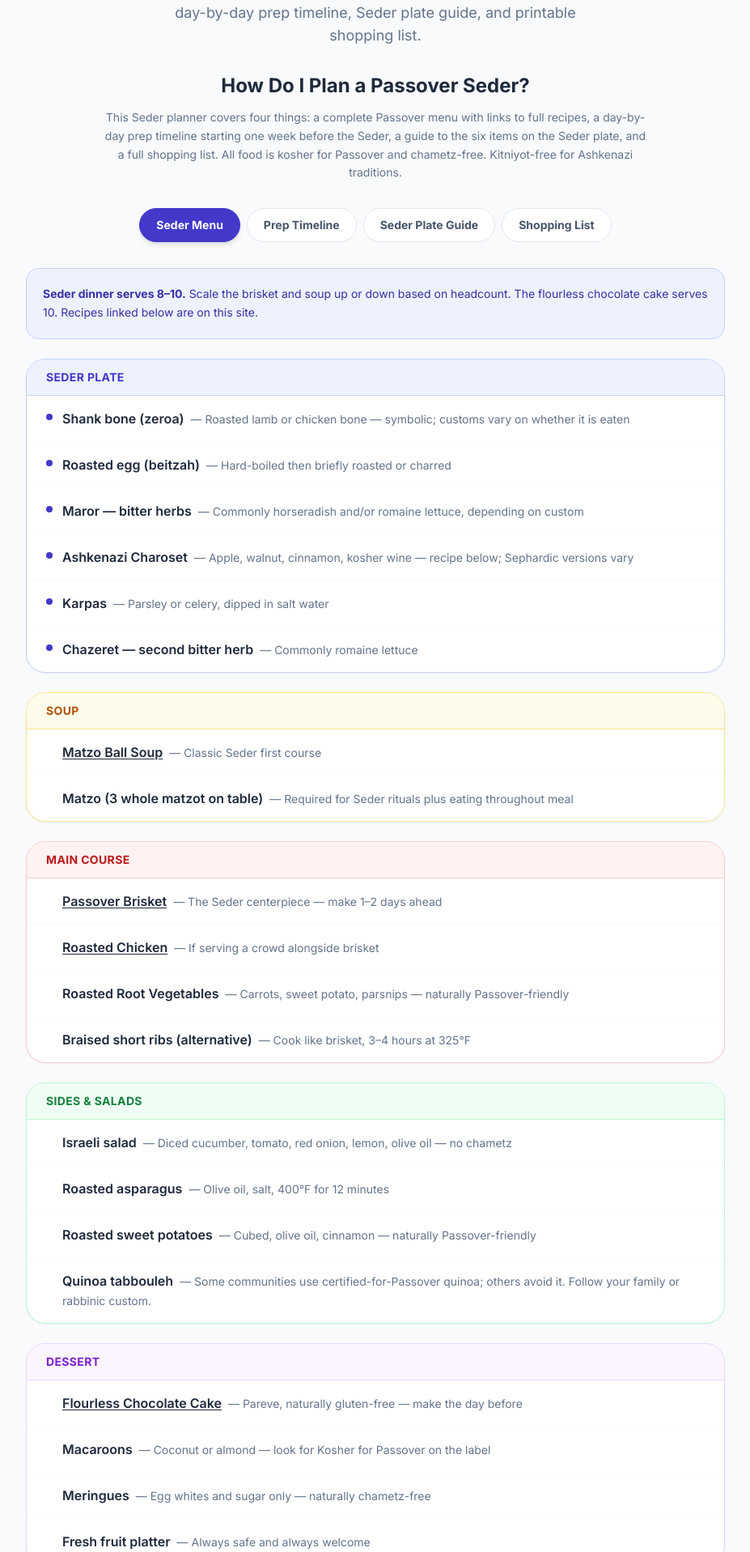
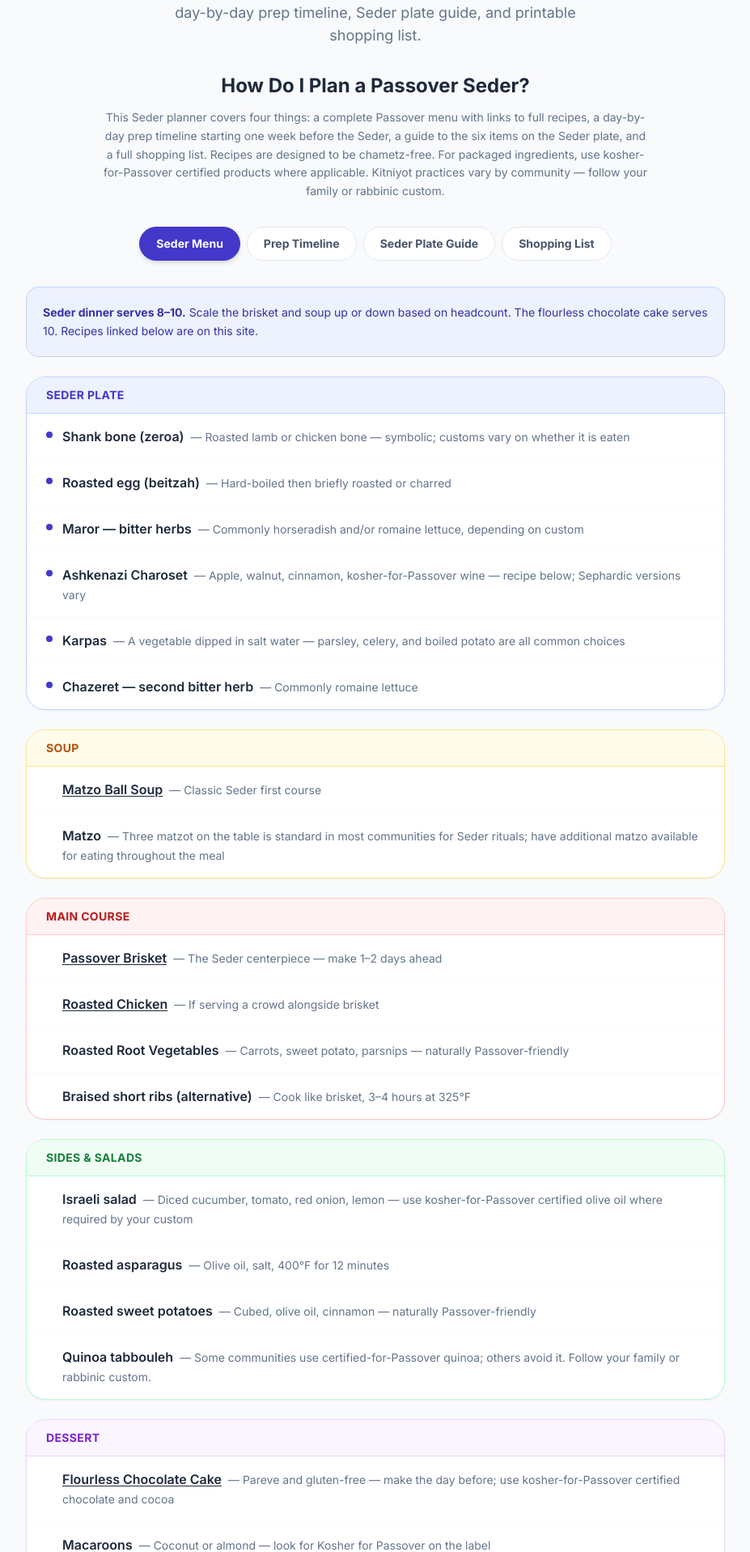
Before and after one commit to arongreenburg-dev/pantrypivot, a React (Vite) app: page /recipes/passover-seder-planner in a window 1280 px wide. Shown: the part 363-2280 px from the top of the page at 81% size, without its empty margins (176-1103 px from the left). Built offline with nearby package versions, Linux system fonts and the light colour scheme.

Commit message:
Fix Passover 2026 dates and halachic accuracy on Seder planner

```diff
--- a/components/recipes/PassoverSederPlanner.tsx
+++ b/components/recipes/PassoverSederPlanner.tsx
@@ -100,7 +100,7 @@ const PassoverSederPlanner: React.FC = () => {
         {
           "@type": "Question",
           "name": "How many matzot are needed for a Seder?",
-          "acceptedAnswer": { "@type": "Answer", "text": "You need three whole matzot on the Seder table — these are used for the rituals of yachatz (breaking the middle matzo) and the afikomen. For eating during the meal, plan roughly 1 box of matzo (10 sheets) per 4–6 people." }
+          "acceptedAnswer": { "@type": "Answer", "text": "In many communities, three whole matzot are placed on the Seder table — the middle one is broken for yachatz and the afikomen. For eating during the meal, plan roughly 1 box of matzo per 4–6 people. Make sure your matzo is certified kosher for Passover." }
         }
       ]
     });
@@ -136,8 +136,8 @@ const PassoverSederPlanner: React.FC = () => {
         { name: 'Shank bone (zeroa)', note: 'Roasted lamb or chicken bone — symbolic; customs vary on whether it is eaten' },
         { name: 'Roasted egg (beitzah)', note: 'Hard-boiled then briefly roasted or charred' },
         { name: 'Maror — bitter herbs', note: 'Commonly horseradish and/or romaine lettuce, depending on custom' },
-        { name: 'Ashkenazi Charoset', note: 'Apple, walnut, cinnamon, kosher wine — recipe below; Sephardic versions vary' },
-        { name: 'Karpas', note: 'Parsley or celery, dipped in salt water' },
+        { name: 'Ashkenazi Charoset', note: 'Apple, walnut, cinnamon, kosher-for-Passover wine — recipe below; Sephardic versions vary' },
+        { name: 'Karpas', note: 'A vegetable dipped in salt water — parsley, celery, and boiled potato are all common choices' },
         { name: 'Chazeret — second bitter herb', note: 'Commonly romaine lettuce' },
       ],
     },
@@ -147,7 +147,7 @@ const PassoverSederPlanner: React.FC = () => {
       accent: 'text-amber-700',
       items: [
         { name: 'Matzo Ball Soup', note: 'Classic Seder first course', link: '/recipes/passover' },
-        { name: 'Matzo (3 whole matzot on table)', note: 'Required for Seder rituals plus eating throughout meal' },
+        { name: 'Matzo', note: 'Three matzot on the table is standard in most communities for Seder rituals; have additional matzo available for eating throughout the meal' },
       ],
     },
     {
@@ -166,7 +166,7 @@ const PassoverSederPlanner: React.FC = () => {
       color: 'bg-green-50 border-green-200',
       accent: 'text-green-700',
       items: [
-        { name: 'Israeli salad', note: 'Diced cucumber, tomato, red onion, lemon, olive oil — no chametz' },
+        { name: 'Israeli salad', note: 'Diced cucumber, tomato, red onion, lemon — use kosher-for-Passover certified olive oil where required by your custom' },
         { name: 'Roasted asparagus', note: 'Olive oil, salt, 400°F for 12 minutes' },
         { name: 'Roasted sweet potatoes', note: 'Cubed, olive oil, cinnamon — naturally Passover-friendly' },
         { name: 'Quinoa tabbouleh', note: 'Some communities use certified-for-Passover quinoa; others avoid it. Follow your family or rabbinic custom.' },
@@ -177,9 +177,9 @@ const PassoverSederPlanner: React.FC = () => {
       color: 'bg-purple-50 border-purple-200',
       accent: 'text-purple-700',
       items: [
-        { name: 'Flourless Chocolate Cake', note: 'Pareve, naturally gluten-free — make the day before', link: '/recipes/passover' },
+        { name: 'Flourless Chocolate Cake', note: 'Pareve and gluten-free — make the day before; use kosher-for-Passover certified chocolate and cocoa', link: '/recipes/passover' },
         { name: 'Macaroons', note: 'Coconut or almond — look for Kosher for Passover on the label' },
-        { name: 'Meringues', note: 'Egg whites and sugar only — naturally chametz-free' },
+        { name: 'Meringues', note: 'Egg whites and sugar — chametz-free; use kosher-for-Passover certified sugar' },
         { name: 'Fresh fruit platter', note: 'Always safe and always welcome' },
       ],
     },
@@ -240,7 +240,7 @@ const PassoverSederPlanner: React.FC = () => {
         '90 minutes before: Roast vegetables at 400°F until tender (35–40 min)',
         '1 hour before: Arrange the Seder plate — shank bone, egg, maror, charoset, karpas, chazeret',
         '30 minutes before: Warm the soup on low. Do not boil once matzo balls are in — they\'ll fall apart',
-        'At the Seder: Place 3 whole matzot under a cloth. Have extra matzo on the table for eating',
+        'At the Seder: Place three matzot under a cloth alongside the Seder plate (standard in most communities). Have additional matzo on the table for eating throughout the meal',
       ],
     },
   ];
@@ -255,7 +255,7 @@ const PassoverSederPlanner: React.FC = () => {
     {
       name: 'Beitzah — Roasted Egg',
       emoji: '🥚',
-      symbol: 'Represents the festival sacrifice and the cycle of life, mourning, and renewal. The egg hardens when cooked — symbolizing the Jewish people\'s resilience.',
+      symbol: 'Represents the festival sacrifice offered at the Temple, and more broadly the cycle of life and renewal. Some communities also associate it with mourning the Temple\'s destruction.',
       how: 'Hard-boil an egg, then hold it over a flame or roast briefly until it has brown spots. Some people use a blowtorch.',
     },
     {
@@ -268,13 +268,13 @@ const PassoverSederPlanner: React.FC = () => {
       name: 'Charoset — Sweet Paste',
       emoji: '🍎',
       symbol: 'Represents the mortar used by Hebrew slaves to build Pharaoh\'s cities.',
-      how: 'Ashkenazi charoset: peel and finely chop 3 apples, mix with ½ cup chopped walnuts, 1 tsp cinnamon, 2–3 tbsp sweet kosher wine. Sephardic charoset varies by community — often uses dates and almonds.',
+      how: 'Ashkenazi charoset: peel and finely chop 3 apples, mix with ½ cup chopped walnuts, 1 tsp cinnamon, 2–3 tbsp sweet kosher-for-Passover red wine. Sephardic charoset varies by community — often uses dates and almonds.',
     },
     {
       name: 'Karpas — Vegetable',
       emoji: '🌱',
       symbol: 'Represents spring and new beginnings. Dipped in salt water to evoke the tears of the slaves.',
-      how: 'Use fresh parsley, celery, or boiled potato. Dip in a bowl of salted water at the start of the Seder.',
+      how: 'Common choices include fresh parsley, celery, or boiled potato — follow your family\'s custom. Dip in a bowl of salted water at the start of the Seder.',
     },
     {
       name: 'Chazeret — Second Bitter Herb',
@@ -311,27 +311,27 @@ const PassoverSederPlanner: React.FC = () => {
       ],
     },
     {
-      category: 'Pantry — All Must Be Certified Kosher for Passover',
+      category: 'Pantry — Use Kosher for Passover Certified Versions',
       items: [
-        'Matzo (1 box per 4–6 people)',
-        'Matzo meal (1–2 boxes)',
-        'Potato starch (for thickening and flourless cake)',
+        'Matzo (KFP) — roughly 1 box per 4–6 people',
+        'Matzo meal (KFP) — 1–2 boxes',
+        'Potato starch (KFP)',
         'Unsweetened cocoa powder (KFP)',
         'Bittersweet chocolate, 8 oz (KFP)',
-        'Granulated sugar',
-        'Olive oil',
-        'Vegetable oil',
+        'Granulated sugar (KFP)',
+        'Olive oil (KFP)',
+        'Vegetable oil (KFP)',
         'Tomato paste (KFP)',
-        'Schmaltz or vegetable oil for matzo balls',
-        'Walnuts or almonds (for charoset)',
-        'Ground cinnamon',
+        'Schmaltz or vegetable oil for matzo balls (KFP)',
+        'Walnuts or almonds for charoset (KFP)',
+        'Ground cinnamon (KFP)',
       ],
     },
     {
       category: 'Kosher for Passover Wines & Liquids',
       items: [
         'Kosher for Passover wine or grape juice (each participant needs enough for four ritual cups; exact amounts depend on cup size and custom)',
-        '1 bottle dry kosher red wine (for brisket)',
+        '1 bottle dry kosher-for-Passover red wine (for brisket)',
         'Kosher beef broth (KFP certified)',
         'Kosher chicken broth (KFP certified, or make your own)',
         'Grape juice (for children and those who don\'t drink)',
@@ -405,7 +405,7 @@ const PassoverSederPlanner: React.FC = () => {
 
         <h2 className="text-2xl font-bold text-slate-800 text-center mb-3 mt-8">How Do I Plan a Passover Seder?</h2>
         <p className="text-sm text-slate-500 max-w-2xl mx-auto text-center mb-8 leading-relaxed">
-          This Seder planner covers four things: a complete Passover menu with links to full recipes, a day-by-day prep timeline starting one week before the Seder, a guide to the six items on the Seder plate, and a full shopping list. All food is kosher for Passover and chametz-free. Kitniyot-free for Ashkenazi traditions.
+          This Seder planner covers four things: a complete Passover menu with links to full recipes, a day-by-day prep timeline starting one week before the Seder, a guide to the six items on the Seder plate, and a full shopping list. Recipes are designed to be chametz-free. For packaged ingredients, use kosher-for-Passover certified products where applicable. Kitniyot practices vary by community — follow your family or rabbinic custom.
         </p>
 
         {/* Tab nav */}
@@ -469,7 +469,7 @@ const PassoverSederPlanner: React.FC = () => {
                       '3 medium apples, peeled and very finely chopped (Fuji or Gala)',
                       '¾ cup walnuts, finely chopped',
                       '1½ tsp ground cinnamon',
-                      '3–4 tbsp sweet kosher red wine (Manischewitz or similar)',
+                      '3–4 tbsp sweet kosher-for-Passover red wine (Manischewitz or similar)',
                       '1 tbsp honey (optional)',
                     ].map((ing, i) => (
                       <li key={i} className="flex items-start gap-2">
@@ -541,7 +541,7 @@ const PassoverSederPlanner: React.FC = () => {
         {activeTab === 'seder-plate' && (
           <div id="seder-plate" className="space-y-4">
             <div className="bg-indigo-50 border border-indigo-200 rounded-2xl p-5 text-sm text-indigo-800 leading-relaxed">
-              The Seder plate (ke'ara) holds six symbolic foods, each representing an aspect of the Passover story. The Seder plate is arranged at the center of the table before guests arrive.
+              The Seder plate (ke'ara) holds six symbolic foods, each representing an aspect of the Passover story. It is placed at the center of the table before the Seder begins. The three matzot used during the Seder are separate — typically covered with a cloth alongside or beneath the Seder plate.
             </div>
 
             {sederPlateItems.map((item) => (
@@ -573,7 +573,7 @@ const PassoverSederPlanner: React.FC = () => {
             <div className="bg-slate-50 rounded-3xl border border-slate-200 p-7">
               <h3 className="font-black text-slate-900 text-lg mb-2">The Afikomen</h3>
               <p className="text-sm text-slate-600 leading-relaxed">
-                The middle of the three matzot on the Seder table is broken early in the Seder. The larger piece becomes the afikomen — hidden by the leader (or stolen by children) and redeemed at the end of the meal for a prize. The Seder cannot officially end until the afikomen is found and eaten.
+                In many communities, three matzot are placed on the Seder table. The middle one is broken early in the Seder — the smaller piece goes back between the other two, and the larger piece becomes the afikomen. The afikomen is hidden by the leader (or stolen by children) and redeemed for a prize at the end of the meal. The Seder does not conclude until the afikomen is found and eaten.
               </p>
             </div>
           </div>
@@ -646,7 +646,7 @@ const PassoverSederPlanner: React.FC = () => {
               },
               {
                 q: "How many matzot are needed for a Seder?",
-                a: "You need three whole matzot on the Seder table — these are used for the rituals of yachatz (breaking the middle matzo) and the afikomen. For eating during the meal, plan roughly 1 box of matzo (10 sheets) per 4–6 people.",
+                a: "In many communities, three whole matzot are placed on the Seder table — the middle one is broken for yachatz and the afikomen. For eating during the meal, plan roughly 1 box of matzo per 4–6 people. Make sure your matzo is certified kosher for Passover.",
               },
               {
                 q: "How much wine do I need for a Passover Seder?",
```
